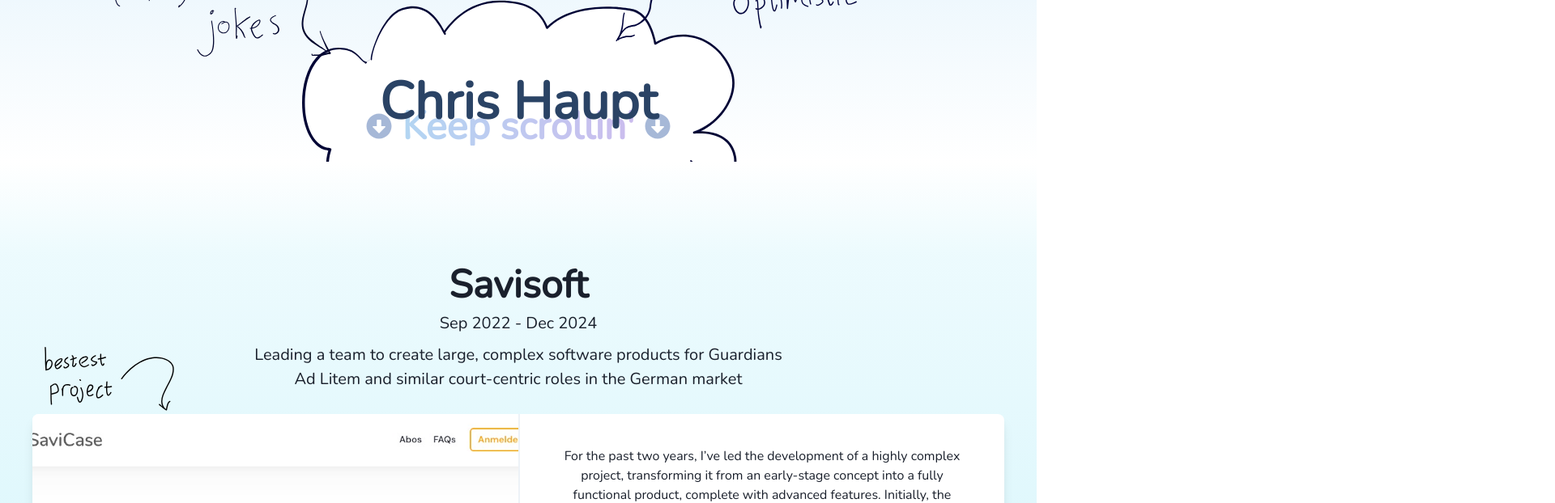
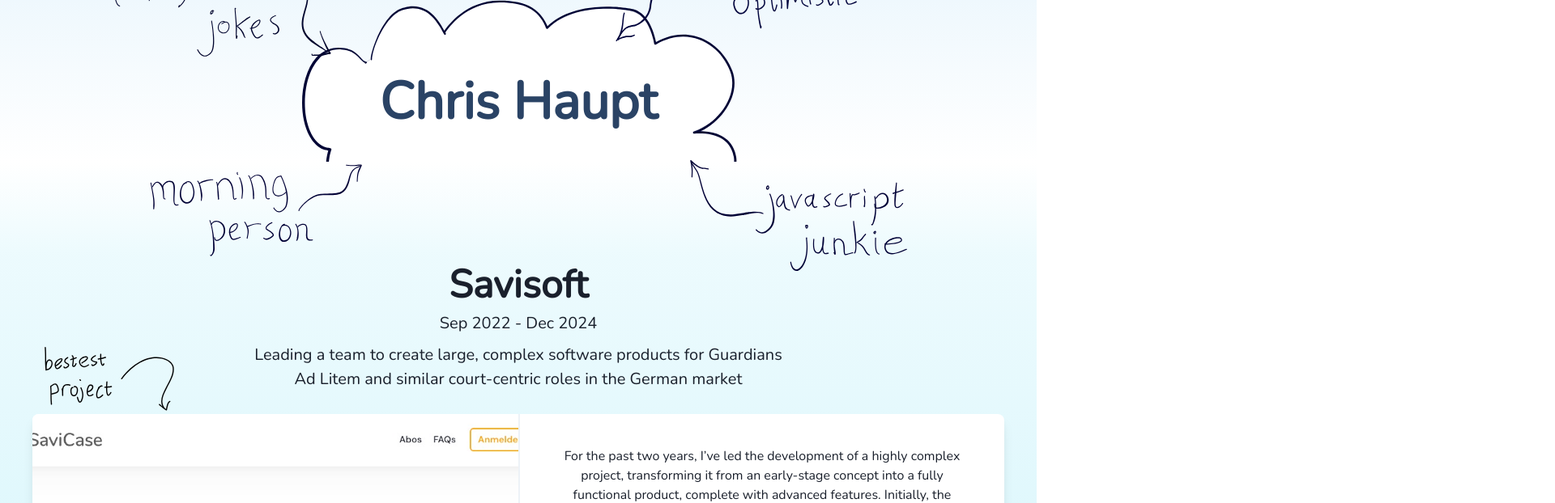
Before and after one commit to erasebegin/portfolio-2024, a React (Vite) app: page / in a window 1280 px wide. Shown: the part 600-1222 px from the top of the page at 81% size, 1920 px wide, since content can reach past the window. Built offline with nearby package versions, Linux system fonts and the light colour scheme.

Commit message:
fix content overlap and overflow issue

```diff
--- a/src/components/Hero/index.tsx
+++ b/src/components/Hero/index.tsx
@@ -45,7 +45,7 @@
       minH="100dvh"
       backgroundImage={shade === "light" ? gradientLight : gradientDark}
       pt={[5, 5, 20]}
-      overflow="hidden"
+      // overflow="hidden"
     >
       <Divider
         chakraProps={{
@@ -80,7 +80,7 @@
         <HeroContent showLogos={showLogos} />
       </Stack>
 
-      <Flex
+      {/* <Flex
         pos="absolute"
         align="center"
         justify="center"
@@ -99,7 +99,7 @@
           Keep scrollin'
         </Heading>
         <FaArrowAltCircleDown size="2rem" fill="#244f9e" />
-      </Flex>
+      </Flex> */}
     </Box>
   );
 }
--- a/src/components/Section.tsx
+++ b/src/components/Section.tsx
@@ -74,7 +74,7 @@
           <Stack align="center" pb={3}>
             <Box
               textAlign="center"
-              maxH={showInfo ? "1000px" : "0"}
+              maxH={showInfo ? "10000px" : "0"}
               opacity={showInfo ? 1 : 0}
               pb={"0"}
               overflow="hidden"
```
Also changed, not shown: public/images/logos/git.svg (added).
